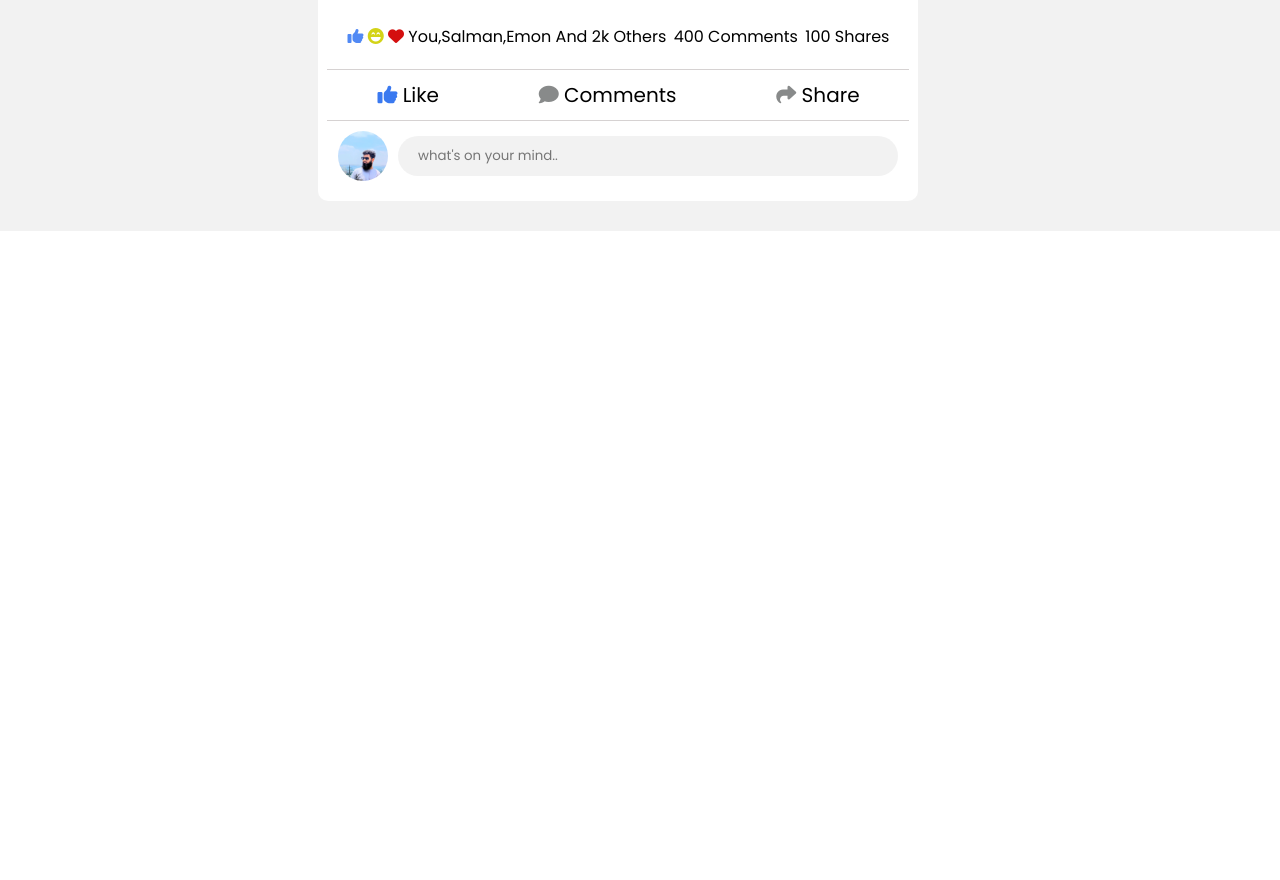
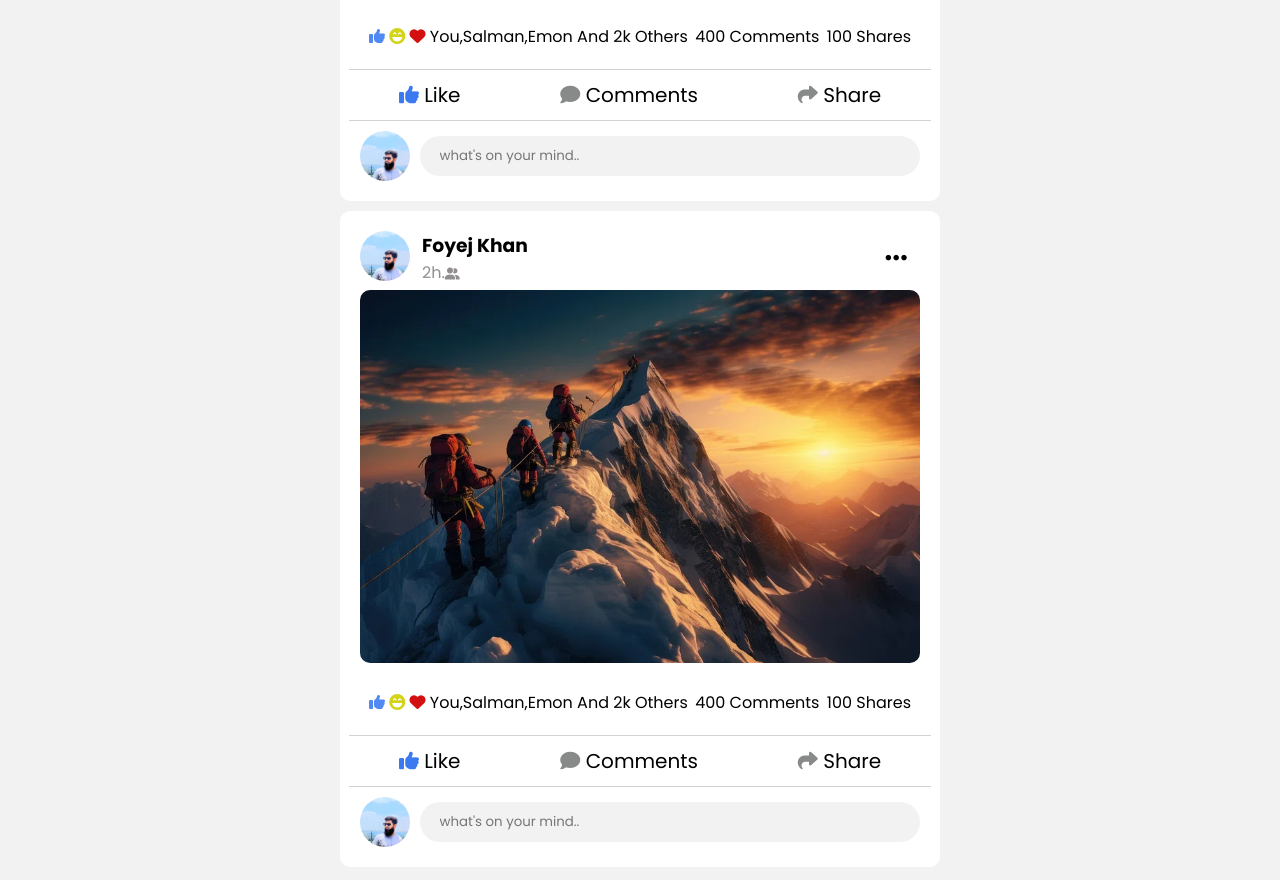
Before and after one commit to mdfoyezkhan/demo-faceboock, a plain HTML site: page index.html in a window 1280 px wide. Shown: the part 1064-1944 px from the top of the page. Before the commit the page ends 1295 px from the top, so only its background shows below. Drawn offline with nearby package versions, Linux system fonts and the light colour scheme.

Commit message:
new post section added this commit

```diff
--- a/index.html
+++ b/index.html
@@ -244,11 +244,57 @@
                 </div>
 
             </div>
+            <!-- ------------post section end here----------- -->
+
+            <!-- ------------post box here---------- -->
+
+        <div class="post-box-wrapper">
+                <div class="post-box-top">
+                    <div class="post-box-profile">
+                        <div class="post-profile-img">
+                            <img src="imges/profile.jpg" alt="">
+                        </div>
+                    <div class="post-profile-name">
+                        <h3>foyej khan</h3>
+                        <p>2h.<i class="fa-solid fa-user-group"></i></p>
+                    </div>
+                </div>
+                <i class="fa-solid fa-ellipsis"></i>
+            </div>
+
+            <div class="post-main-img">
+                <img src="imges/mount evarest.jpg" alt="">
+            </div>
+
+            <div class="visible-lcs-box">
+                <p><i class="fa-solid fa-thumbs-up"></i>
+                <i class="fa-solid fa-face-laugh-beam"></i>
+                <i class="fa-solid fa-heart"></i>
+                you,salman,emon and 2k others</p>
+                <p>400 Comments</p>
+                <p>100 Shares</p>
+            </div>
+
+            <div class="like-comment-share-box">
+                <p class="like-color"><i class="fa-solid fa-thumbs-up"></i> like</p>
+                <p><i class="fa-solid fa-comment"></i> comments</p>
+                <p><i class="fa-solid fa-share"></i> share</p>
+            </div>
+
+            <div class="input-box post-search-box post-search">
+                <div class="input-profile">
+                    <img src="imges/profile.jpg" alt="">
+                </div>
+                <input type="text" placeholder="what's on your mind..">
+            </div>
 
         </div>
+        <!-- ------------post section end here----------- -->
+
+
 
         <!-- -----------------right box start here------------- -->
-            <div class="right-box-wrapper">
+    <div class="right-box-wrapper">
                 <div class="add-box">
                     <h3>Sponsored</h3>
                     <div class="main-add-box">
@@ -325,8 +371,8 @@
                     </div>
                 </div>
             </div>
-    </div>
-</div>
+        </div>
+   </div>
 </body>
 
 </html>
--- a/style.css
+++ b/style.css
@@ -43,9 +43,9 @@
   .right-box {
     width: 25%;
     display: flex;
-    justify-content: space-between;
+    justify-content: space-around;
     align-items: center;
-    padding-left: 80px;
+    padding-left: 120px;
   }
   .profile-img {
     width: 50px;
@@ -85,7 +85,7 @@
     padding: 12px;
     border-radius: 50%;
     background: #ece7e7;
-    font-size: 23px;
+    font-size: 20px;
     cursor: pointer;
   }
   .right-box i:last-child {
@@ -394,10 +394,12 @@
   top: 75px;
   overflow-y: scroll;
   height: 90vh;
+  scrollbar-width: none;
 }
-.right-box-wrapper::-webkit-scrollbar{
-  display: none !important;
+.right-box-wrapper::-webkit-scrollbar {
+  display: none;
 }
+
 .add-box h3 {
   color: #807777;
   font-weight: 500;
```
Also changed, not shown: imges/mount evarest.jpg (added).
